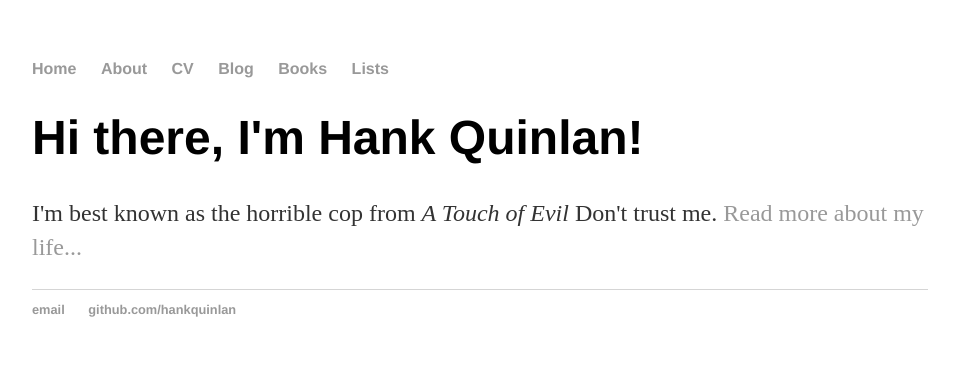
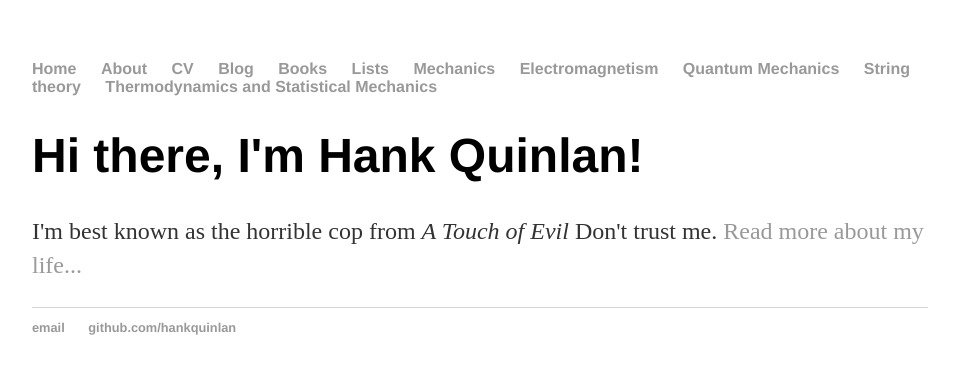
Before and after one commit to Lucas1Santos2Sousa/Lucas1Santos2Sousa.github.io, a Jekyll site: the page built from index.html, in a window 1280 px wide. Shown: the top 374 px of the page, without its empty margins (160-1115 px from the left). Built offline with Jekyll 4.4.1, drawn with Linux system fonts in a browser that asks for light colours.

Commit message:
Update default.html

```diff
--- a/_layouts/default.html
+++ b/_layouts/default.html
@@ -14,6 +14,11 @@
 	        		<li><a href="/blog">Blog</a></li>
 				<li><a href="/Books">Books</a></li>
 				<li><a href="/Lists">Lists</a></li>
+				<li><a href="/Books/Mechanics">Mechanics</a></li>
+				<li><a href="/Books/Electromagnetism">Electromagnetism</a></li>
+				<li><a href="/Books/Quantum mechanics">Quantum Mechanics</a></li>
+				<li><a href="/Books/String theory">String theory</a></li>
+				<li><a href="/Books/Thermodynamics and Statistical Mechanics">Thermodynamics and Statistical Mechanics</a></li>
 	    		</ul>
 			</nav>
 			<div class="container">
```
